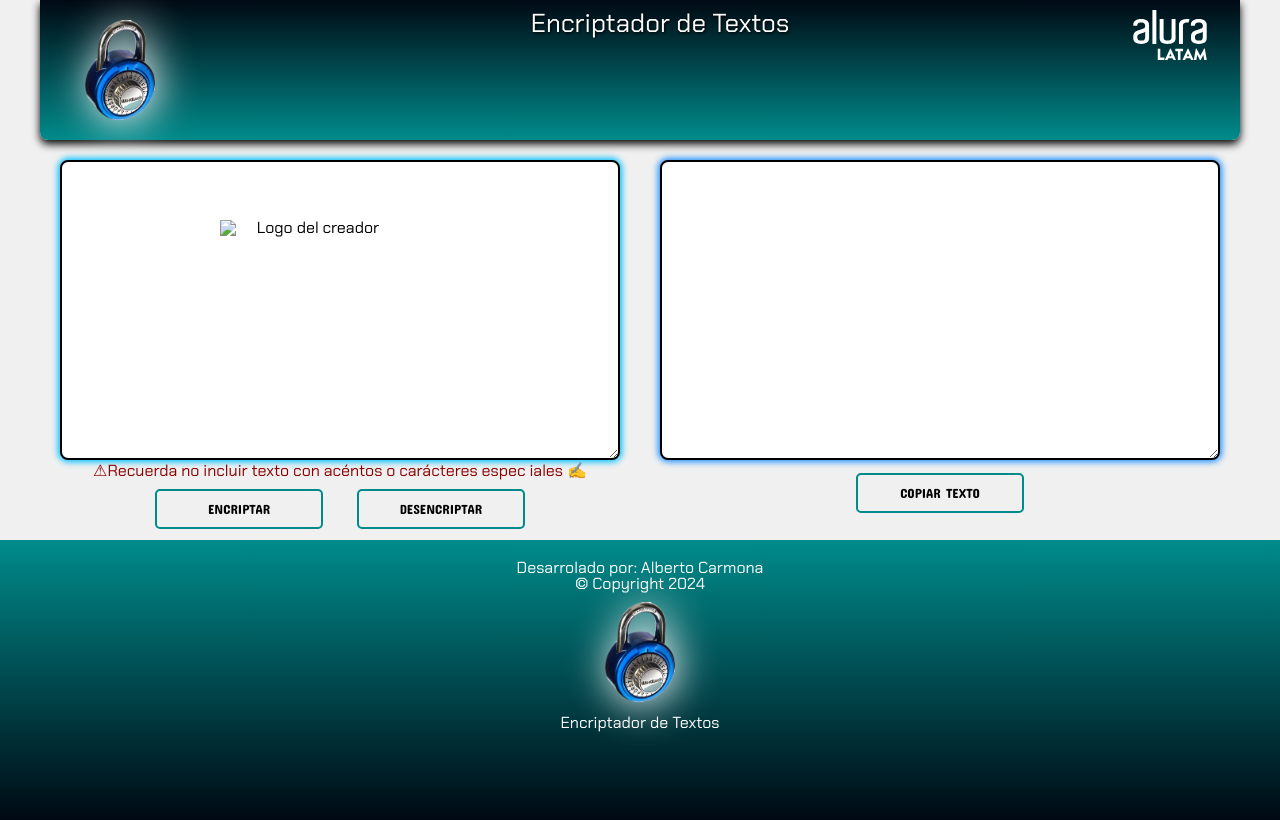
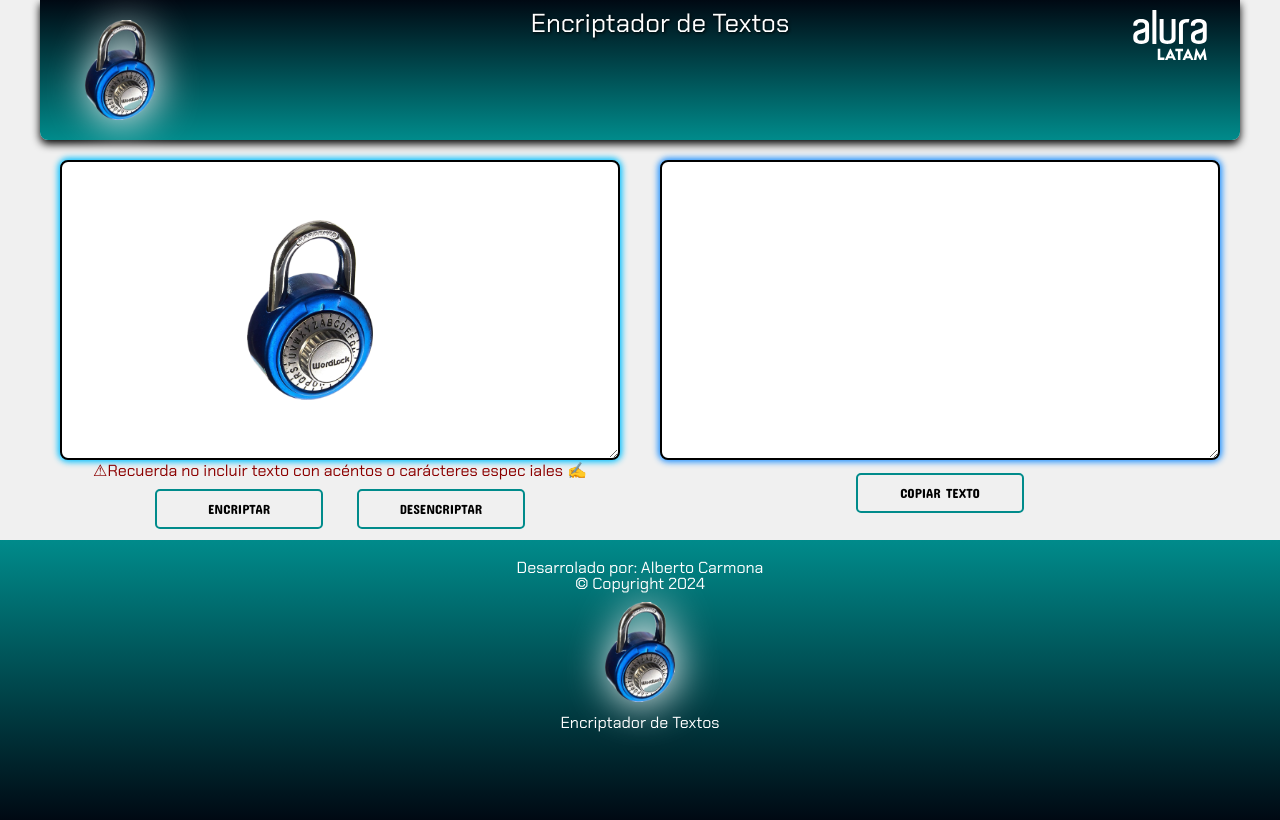
Before and after one commit to btocarmona2021/Encriptador-Texto-Alura, a website built with webpack: page index.html in a window 1280 px wide. Built offline with nearby package versions, Linux system fonts and the light colour scheme; files whose address does not match are found by name.

```diff
--- a/index.html
+++ b/index.html
@@ -23,7 +23,7 @@
 
   <main class="principal">
     <textarea name="textoaencriptar" id="textoEncriptar" cols="30" rows="10" onfocus="ocultarimagen()"></textarea>
-    <img src=./img/logo.png" alt="Logo del creador" class="ingresatexto">
+    <img src="./img/logo.png" alt="Logo del creador" class="ingresatexto">
 
     <label for="textoEncriptar" class="advertencia">&#9888;Recuerda no incluir texto con acéntos o carácteres espec
       iales &#9997;</label>
```
